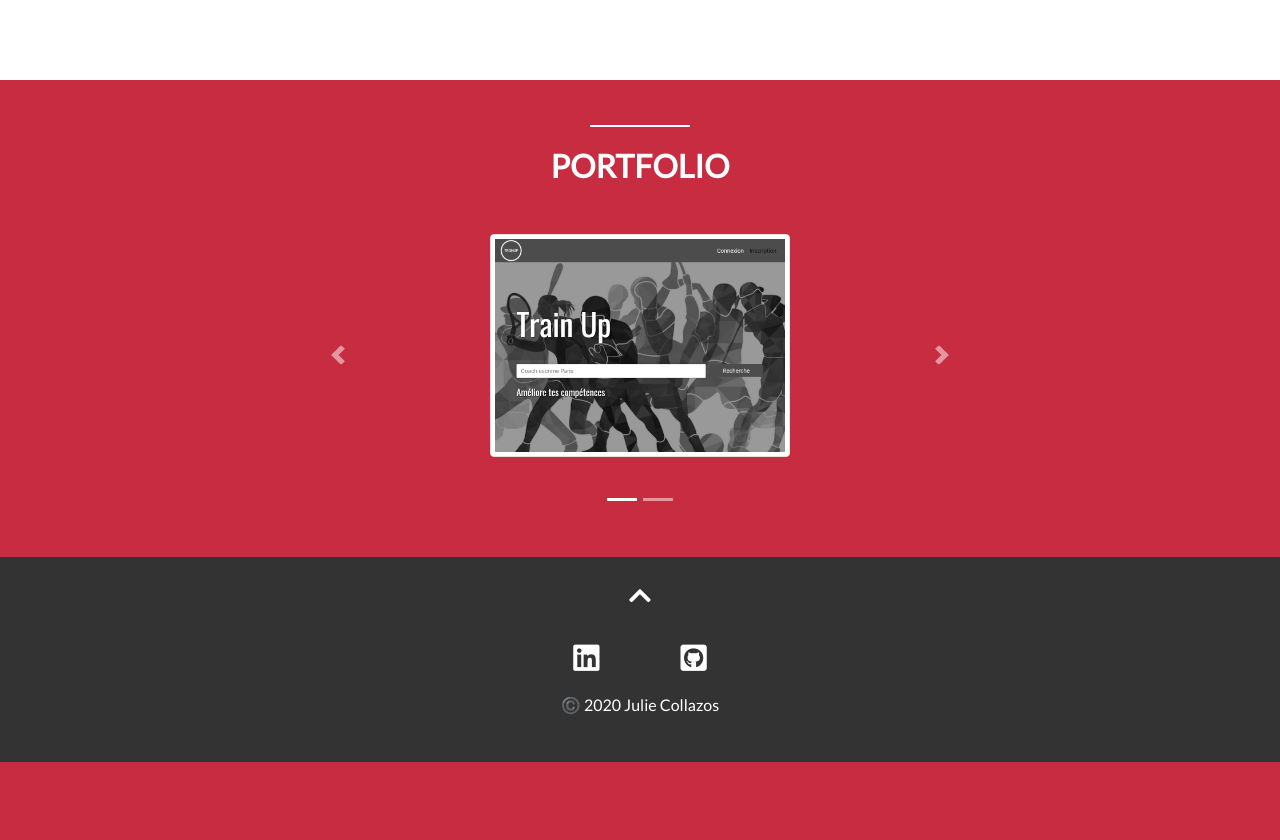
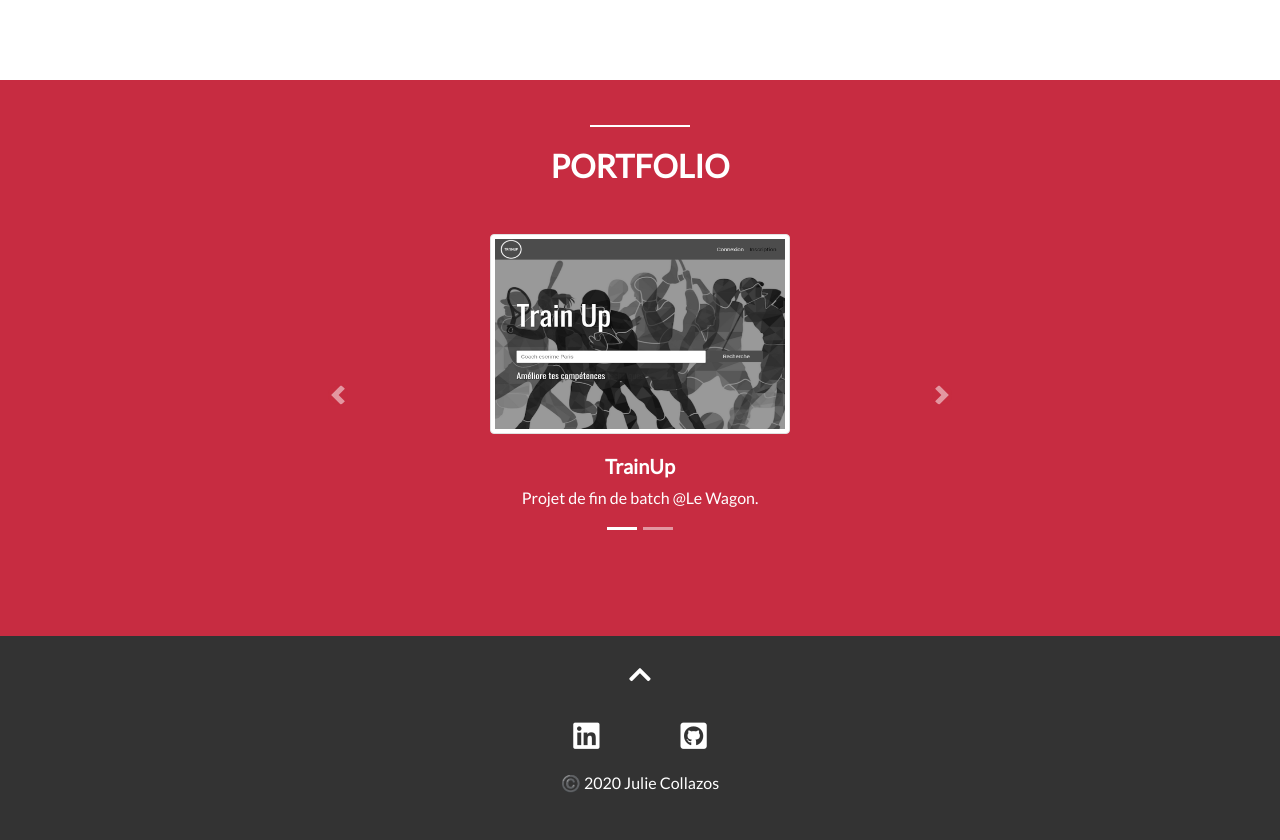
Before and after one commit to Julie-Clz/online-resume, a PHP site: page / in a window 1280 px wide. Shown: the part 2527-3367 px from the top of the page. Before the commit the page ends 3289 px from the top, so only its background shows below. Run offline with PHP 8.4, Linux system fonts and the light colour scheme; some libraries are stand-ins or nearby versions.

Commit message:
add captions on carousel portfolio

```diff
--- a/css/style.css
+++ b/css/style.css
@@ -316,6 +316,7 @@ font-weight: bold;
 }
 #carouselExampleIndicators > div > div > a > img {
   width: 300px;
+  height: 200px;
   margin: 0 auto;
 }
 .carousel-control-prev {
@@ -332,8 +333,10 @@ font-weight: bold;
 .carousel-item {
   text-align: center;
 }
-.carousel-indicators {
-  bottom: -40px;
+.carousel-caption {
+  padding-top: 0;
+  position: initial;
+  margin-bottom: 10px;
 }
 .carousel-indicators li {
   background-color: #fff;
--- a/index.html
+++ b/index.html
@@ -214,9 +214,17 @@
         <div class="carousel-inner">
           <div class="carousel-item active">
             <a href="https://www.trainup.club" target="_blank"><img class="d-block img-thumbnail" src="images/trainup.PNG" alt="TrainUp"></a>
+            <div class="carousel-caption d-none d-md-block">
+              <h5>TrainUp</h5>
+              <p>Projet de fin de batch @Le Wagon.</p>
+            </div>
           </div>
           <div class="carousel-item">
             <a href="#" target="_blank"><img class="d-block img-thumbnail" src="images/project.jpg" alt="Project"></a>
+            <div class="carousel-caption d-none d-md-block">
+              <h5>Project</h5>
+              <p>Projet TBD.</p>
+            </div>
           </div>
         </div>
         <a class="carousel-control-prev" href="#carouselExampleIndicators" role="button" data-slide="prev">
```
Also changed, not shown: 1 other file.
